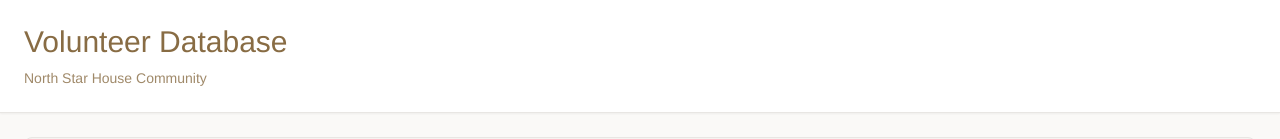
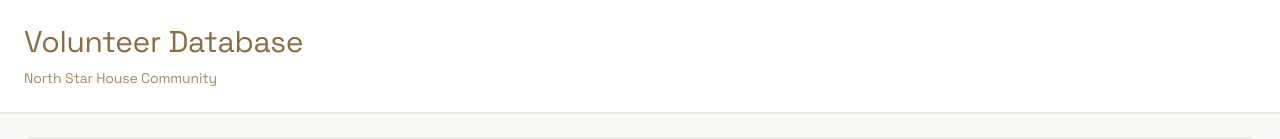
Before and after one commit to northstarhouse/Volunteer-Database, a React (Vite) app: page / in a window 1280 px wide. Shown: the top 139 px of the page. Built offline with nearby package versions, Linux system fonts and the light colour scheme; no server answers.

Commit message:
Add photo picker and modern header font

```diff
--- a/src/VolunteerPortal.jsx
+++ b/src/VolunteerPortal.jsx
@@ -180,6 +180,19 @@
     setEditedData({ ...editedData, [field]: value });
   };
 
+  const handlePhotoUpload = (file) => {
+    if (!file) {
+      return;
+    }
+    const reader = new FileReader();
+    reader.onload = () => {
+      if (reader.result) {
+        setEditedData((prev) => ({ ...prev, photo: reader.result }));
+      }
+    };
+    reader.readAsDataURL(file);
+  };
+
   const handleToggleActive = async () => {
     if (!selectedVolunteer) {
       return;
@@ -233,10 +246,10 @@
       {/* Header */}
       <div className="bg-white shadow-sm" style={{ borderBottom: '1px solid #e8e6e3' }}>
         <div className="max-w-7xl mx-auto px-6 py-6">
-          <h1 className="text-3xl font-light mb-2" style={{ color: '#886c44' }}>
+          <h1 className="text-3xl font-light mb-2 portal-title" style={{ color: '#886c44' }}>
             Volunteer Database
           </h1>
-          <p className="text-sm" style={{ color: '#886c44', opacity: 0.8 }}>
+          <p className="text-sm portal-subtitle" style={{ color: '#886c44', opacity: 0.8 }}>
             North Star House Community
           </p>
         </div>
@@ -351,14 +364,20 @@
                     className="w-32 h-32 rounded-full object-cover border-4 border-white shadow-md"
                   />
                   {isEditing ? (
-                    <input
-                      type="text"
-                      value={editedData.photo}
-                      onChange={(e) => handleInputChange('photo', e.target.value)}
-                      className="mt-3 text-sm focus:outline-none bg-white px-3 py-2 rounded-lg w-56"
-                      style={{ color: '#886c44', border: '1px solid #e8e6e3' }}
-                      placeholder="Photo URL"
-                    />
+                    <label
+                      className="mt-3 inline-flex items-center gap-2 text-xs cursor-pointer"
+                      style={{ color: '#886c44' }}
+                    >
+                      <span className="px-3 py-2 rounded-lg bg-white" style={{ border: '1px solid #e8e6e3' }}>
+                        Choose photo
+                      </span>
+                      <input
+                        type="file"
+                        accept="image/*"
+                        onChange={(e) => handlePhotoUpload(e.target.files && e.target.files[0])}
+                        className="hidden"
+                      />
+                    </label>
                   ) : null}
                 </div>
                 <div className="flex-1">
--- a/src/index.css
+++ b/src/index.css
@@ -1,3 +1,5 @@
+@import url('https://fonts.googleapis.com/css2?family=Space+Grotesk:wght@400;500;600&display=swap');
+
 @tailwind base;
 @tailwind components;
 @tailwind utilities;
@@ -6,3 +8,9 @@
   margin: 0;
   font-family: "Helvetica Neue", Arial, sans-serif;
 }
+
+.portal-title,
+.portal-subtitle {
+  font-family: "Space Grotesk", "Helvetica Neue", Arial, sans-serif;
+  letter-spacing: -0.01em;
+}
```
